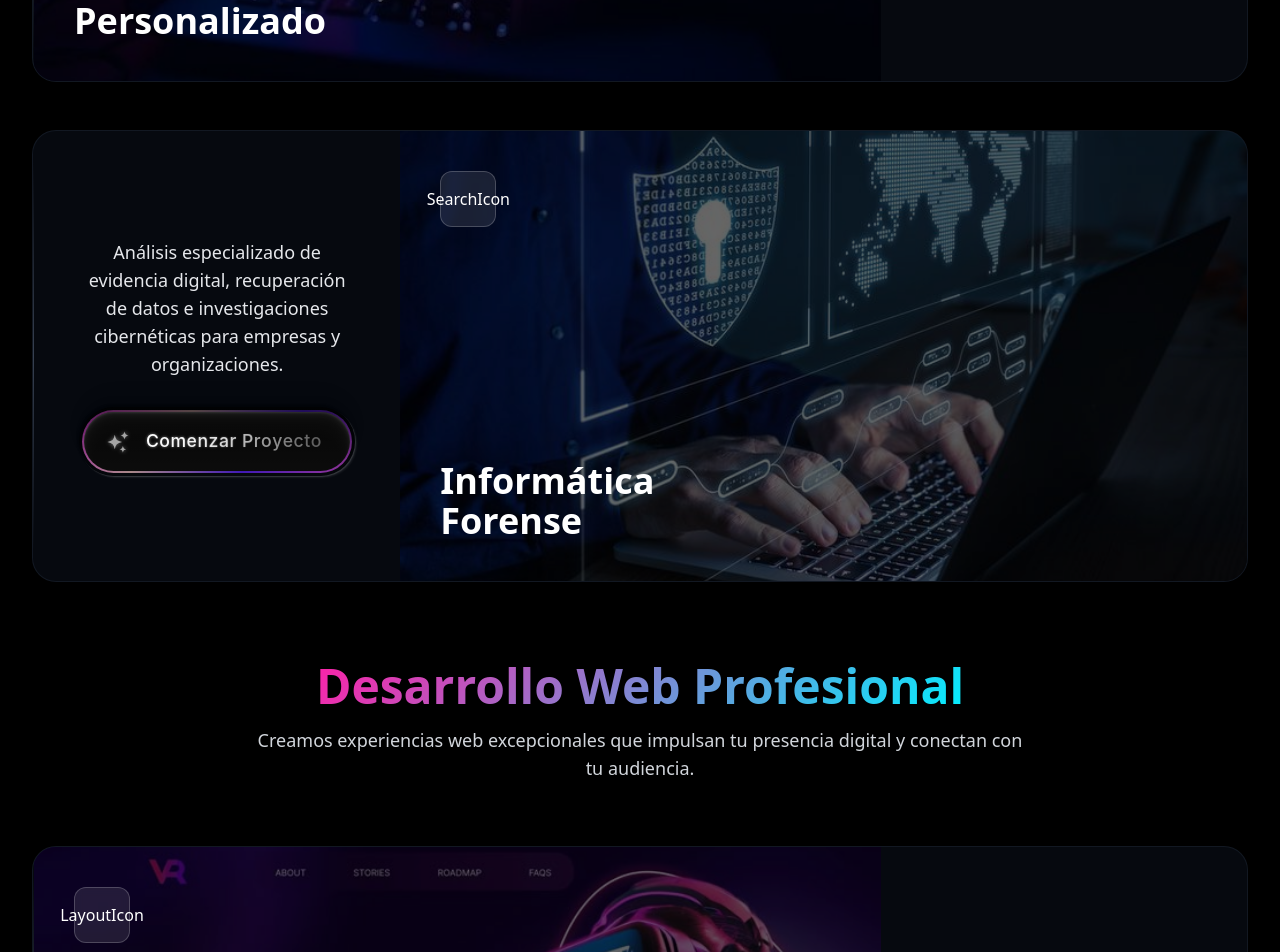
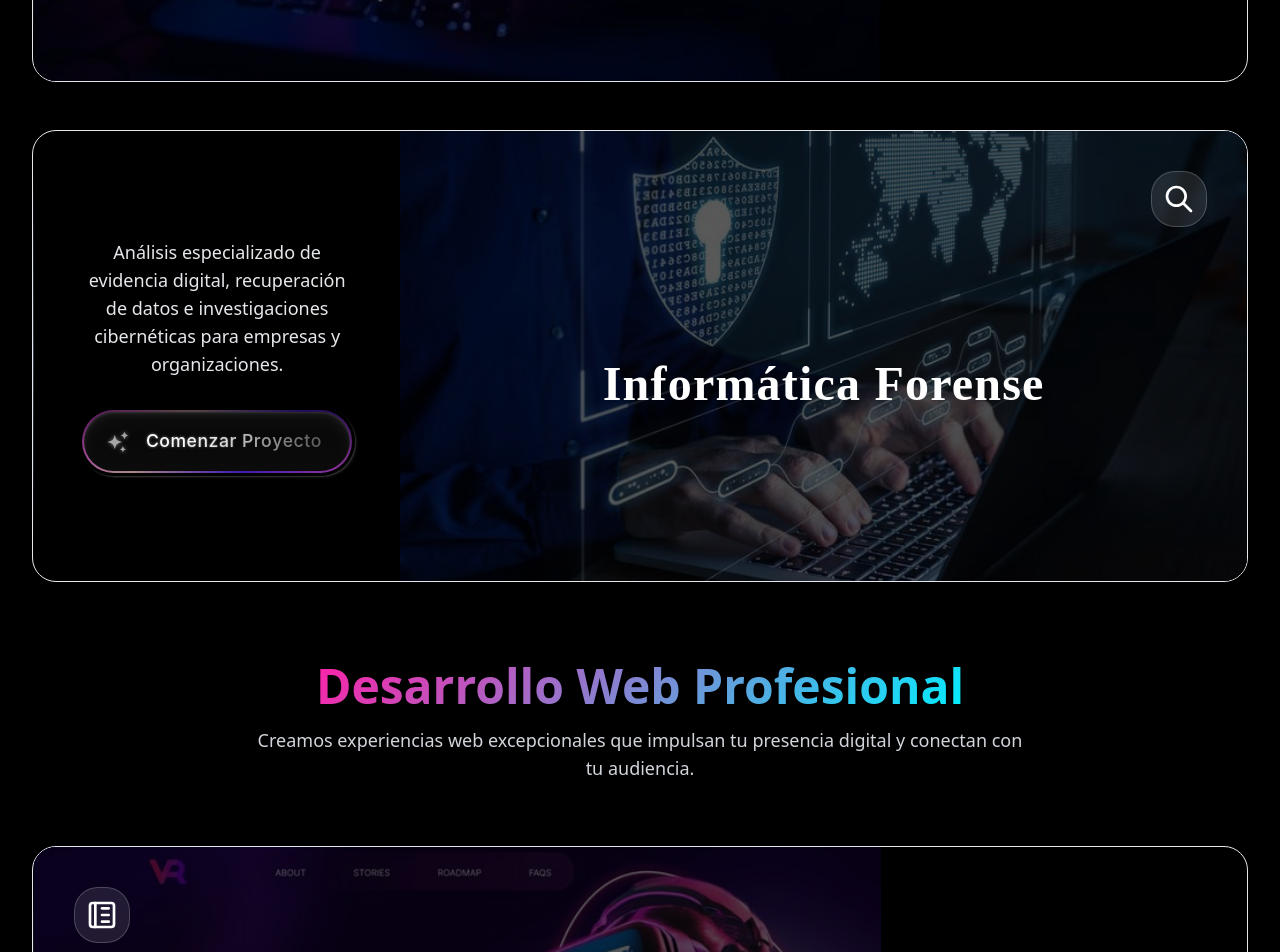
Before and after one commit to anghelorjs/worldtech_pagina, a React (Vite) app: page / in a window 1280 px wide. Shown: the part 3400-4352 px from the top of the page. Built offline with nearby package versions, Linux system fonts and the light colour scheme.

Commit message:
servicios casi terminado

```diff
--- a/src/components/common/ServiceCard.tsx
+++ b/src/components/common/ServiceCard.tsx
@@ -7,7 +7,7 @@ interface ServiceCardProps {
   description: string;
   image: string;
   icon: React.ReactNode;
-  isReversed?: boolean; // true para imagen a la derecha, false para imagen a la izquierda
+  isReversed?: boolean;
 }
 
 const ServiceCard: React.FC<ServiceCardProps> = ({
@@ -17,46 +17,43 @@ const ServiceCard: React.FC<ServiceCardProps> = ({
   icon,
   isReversed = false
 }) => {
-  // Clases para el orden de las columnas
   const imageColumnOrder = isReversed ? 'md:order-2' : 'md:order-1';
   const contentColumnOrder = isReversed ? 'md:order-1' : 'md:order-2';
+  const iconAlignment = isReversed ? 'self-end' : 'self-start';
 
   return (
-    <div className="w-full bg-gray-900/40 rounded-3xl overflow-hidden border border-gray-800/50 backdrop-blur-sm">
+    <div className="w-full bg-black-900/40 rounded-3xl overflow-hidden border border-white-800/50 backdrop-blur-sm">
       <div className="flex flex-col md:flex-row min-h-[500px] md:min-h-[450px]">
-        {/* Columna de la imagen (izquierda o derecha según isReversed) */}
         <div className={`relative w-full md:w-[70%] ${imageColumnOrder}`}>
-          {/* Imagen de fondo */}
           <div className="absolute inset-0">
             <img
               src={image}
               alt=""
               className="w-full h-full object-cover"
             />
-            {/* Overlay oscuro (60% de opacidad como mencionaste) */}
-            <div className="absolute inset-0 bg-black/60" />
+            <div className="absolute inset-0 bg-black/65" />
           </div>
 
-          {/* Contenido sobre la imagen */}
           <div className="relative z-10 h-full flex flex-col p-8 md:p-10">
-            {/* Ícono SVG en la esquina superior izquierda */}
-            <div className="mb-auto">
-              <div className="w-14 h-14 bg-white/10 backdrop-blur-sm rounded-xl border border-white/20 flex items-center justify-center">
+            <div className={iconAlignment}>
+              <div className="w-14 h-14 bg-white/10 backdrop-blur-sm rounded-3xl border border-white/20 flex items-center justify-center">
                 {icon}
               </div>
             </div>
 
-            {/* Título del servicio */}
-            <h3 className="text-2xl md:text-3xl lg:text-4xl font-bold text-white mt-16 max-w-xs">
-              {title}
-            </h3>
+            <div className="flex-1 flex items-center justify-center">
+              <h3
+                className="text-3xl md:text-4xl lg:text-5xl font-bold text-white text-center tracking-wide drop-shadow-lg"
+                style={{ fontFamily: "'Playfair Display', serif" }}
+              >
+                {title}
+              </h3>
+            </div>
           </div>
         </div>
 
-        {/* Línea divisoria vertical (solo en desktop) */}
         <div className="hidden md:block w-px bg-gradient-to-b from-transparent via-gray-700 to-transparent my-8" />
 
-        {/* Columna de contenido (descripción + botón) */}
         <div className={`flex-1 flex flex-col justify-center p-8 md:p-12 ${contentColumnOrder}`}>
           <div className="max-w-md mx-auto md:mx-0">
             <p className="text-gray-200 text-base md:text-lg leading-relaxed mb-8 text-center">
--- a/src/components/sections/Services.tsx
+++ b/src/components/sections/Services.tsx
@@ -3,6 +3,23 @@ import React from 'react';
 import Container from '../common/Container';
 import ServiceCard from '../common/ServiceCard';
 import { services } from '../../data/services';
+import {
+  CodeIcon,
+  SearchIcon,
+  LayoutIcon,
+  UserIcon,
+  ShoppingCartIcon,
+  BookIcon,
+} from '../../assets/icons';
+
+const iconMap: Record<string, React.ReactNode> = {
+  CodeIcon: <CodeIcon />,
+  SearchIcon: <SearchIcon />,
+  LayoutIcon: <LayoutIcon />,
+  UserIcon: <UserIcon />,
+  ShoppingCartIcon: <ShoppingCartIcon />,
+  BookIcon: <BookIcon />,
+};
 
 const Services: React.FC = () => {
   const avanzadas = services.filter(s => s.category === 'avanzadas');
@@ -50,7 +67,6 @@ const Services: React.FC = () => {
             Servicios especializados para empresas que requieren soluciones tecnológicas de alta complejidad.
           </p>
 
-          {/* Servicios avanzados - uno por fila, intercalados */}
           <div className="space-y-12">
             {avanzadas.map((service, idx) => (
               <ServiceCard
@@ -58,8 +74,8 @@ const Services: React.FC = () => {
                 title={service.title}
                 description={service.description}
                 image={service.image}
-                icon={service.icon}
-                isReversed={idx % 2 === 1} // El segundo (Informática Forense) va al revés
+                icon={iconMap[service.icon]}
+                isReversed={idx % 2 === 1}
               />
             ))}
           </div>
@@ -84,7 +100,6 @@ const Services: React.FC = () => {
             Creamos experiencias web excepcionales que impulsan tu presencia digital y conectan con tu audiencia.
           </p>
 
-          {/* Servicios web - uno por fila, intercalados */}
           <div className="space-y-12">
             {web.map((service, idx) => (
               <ServiceCard
@@ -92,8 +107,8 @@ const Services: React.FC = () => {
                 title={service.title}
                 description={service.description}
                 image={service.image}
-                icon={service.icon}
-                isReversed={idx % 2 === 1} // Alterna cada servicio
+                icon={iconMap[service.icon]}
+                isReversed={idx % 2 === 1}
               />
             ))}
           </div>
```
Also changed, not shown: src/assets/icons/index.tsx (+9 -6 lines), src/assets/images/service-bg-5.jpeg, src/assets/images/service-bg-6.jpeg.
